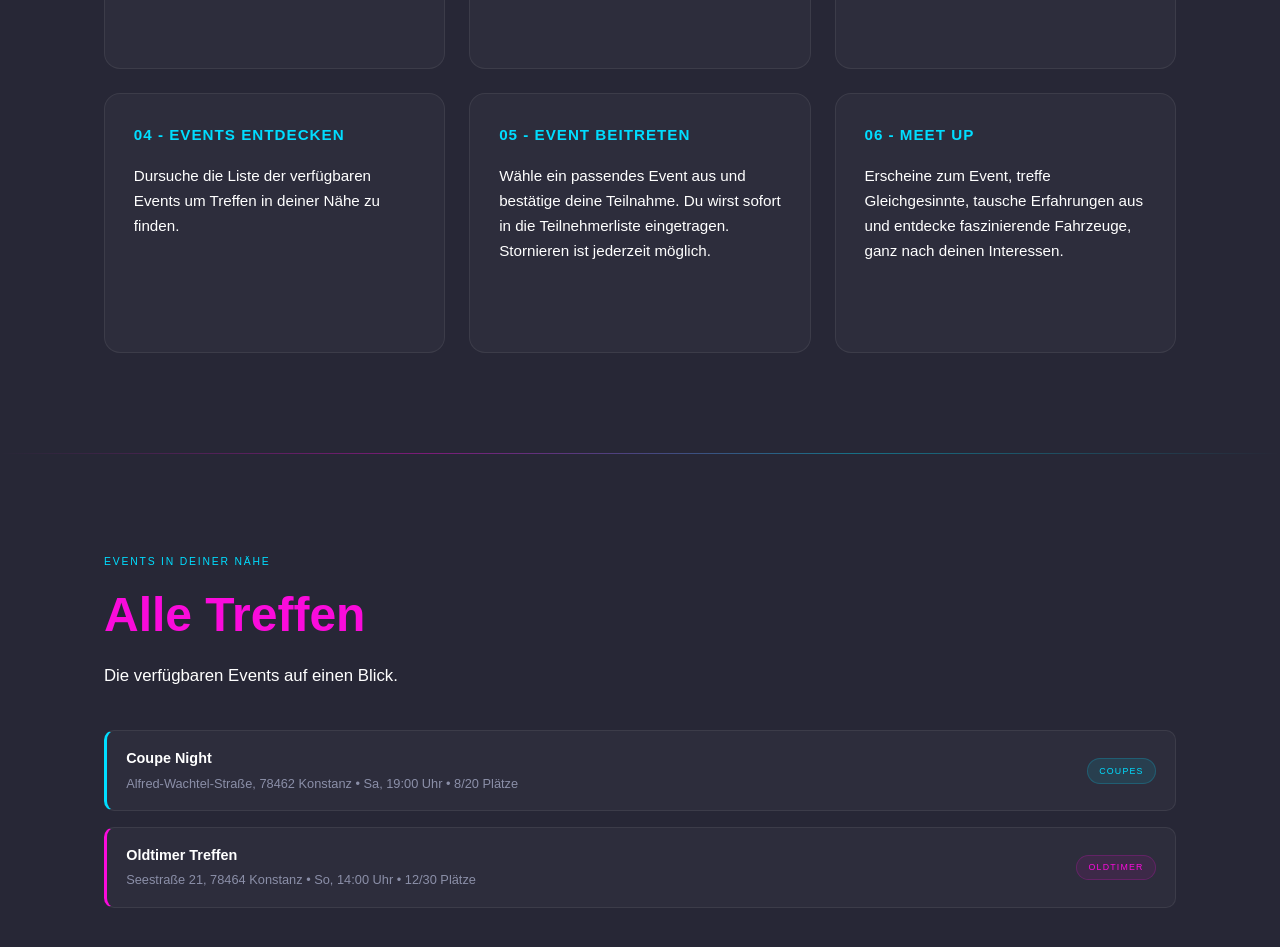
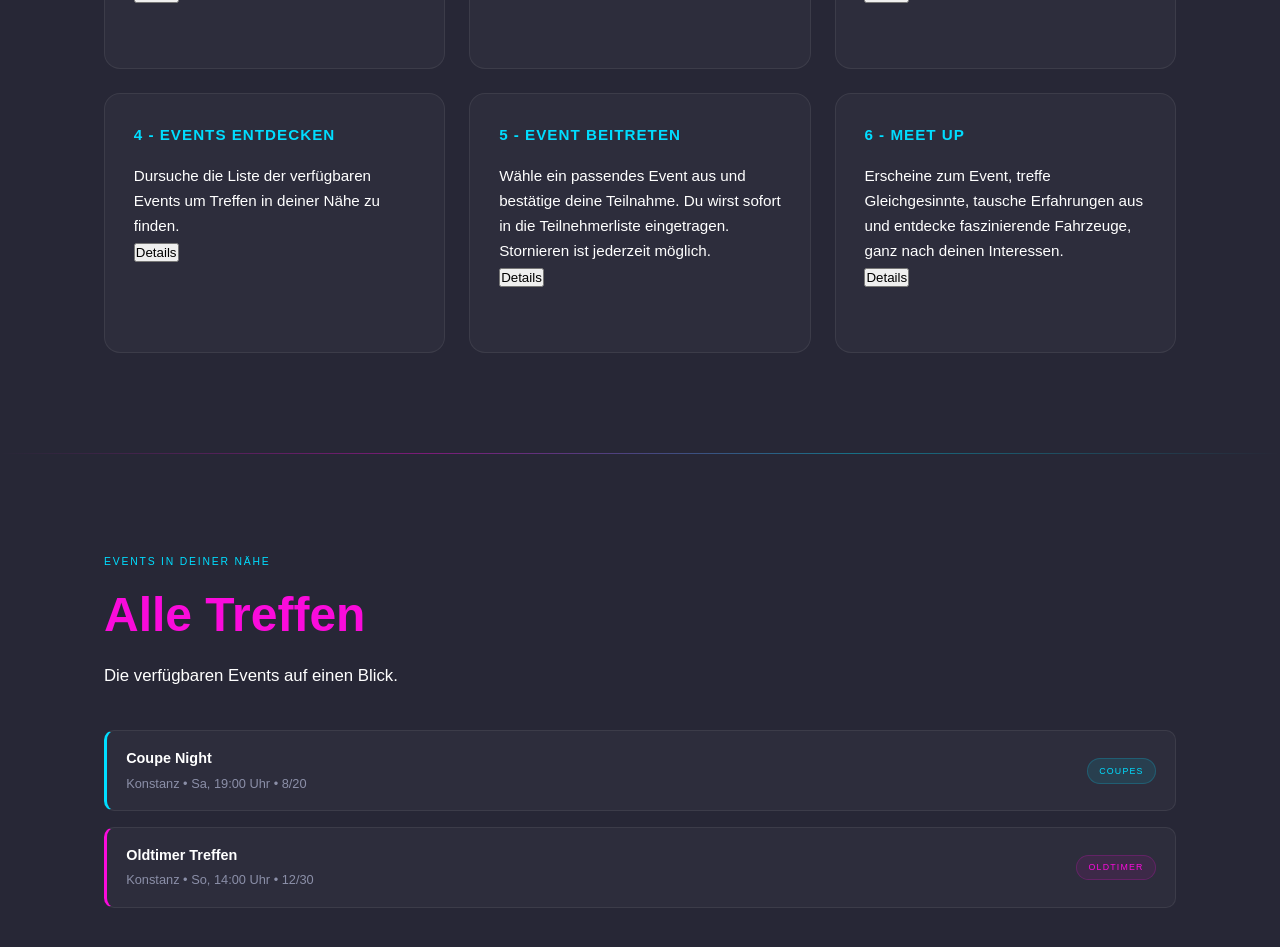
Before and after one commit to htwg-in-schneider/frontend-carmeet, a Vue app: page / in a window 1280 px wide. Shown: the part 1840-2787 px from the top of the page. Built offline with nearby package versions, Linux system fonts and the light colour scheme.

Commit message:
Iteration 3: Dynamic product loading from local data

```diff
--- a/src/App.vue
+++ b/src/App.vue
@@ -1,3 +1,24 @@
+<script>
+import { steps, events } from './data.js'
+
+export default {
+  data() {
+    return {
+      steps,
+      events
+    }
+  },
+  methods: {
+    showStep(step) {
+      alert(step.text)
+    },
+    showDetails(event) {
+      alert(event.description)
+    }
+  }
+}
+</script>
+
 <template>
   <div>
 
@@ -103,52 +124,20 @@
 
     <div class="steps-container">
 
-      <div class="step-card">
-        <div class="step-heading">01 - Registrierung</div>
+      <div class="step-card" v-for="step in steps" :key="step.id">
+        <div class="step-heading">
+          {{ step.id }} - {{ step.title }}
+        </div>
+
         <p class="step-desc">
-          Erstelle deinen kostenlosen Account mit Benutzername, Name, E-Mail-Adresse
-          und Passwort. Die Registrierung dauert weniger als eine Minute.
+          {{ step.text }}
         </p>
+
+        <button @click="showStep(step)">
+          Details
+        </button>
+
       </div>
-
-      <div class="step-card">
-        <div class="step-heading">02 - Anmelden</div>
-        <p class="step-desc">
-          Melde dich mit deiner E-Mail und deinem Passwort an.
-        </p>
-      </div>
-
-      <div class="step-card">
-        <div class="step-heading">03 - Fahrzeug anlegen</div>
-        <p class="step-desc">
-          Hinterlege dein Fahrzeug im Profil: Marke, Modell, Baujahr und Kategorie.
-          Dein Auto wird für die Teilnahme an kategorisierten Events benötigt.
-        </p>
-      </div>
-
-      <div class="step-card">
-        <div class="step-heading">04 - Events entdecken</div>
-        <p class="step-desc">
-          Dursuche die Liste der verfügbaren Events um Treffen in deiner Nähe zu finden.
-        </p>
-      </div>
-
-      <div class="step-card">
-        <div class="step-heading">05 - Event beitreten</div>
-        <p class="step-desc">
-          Wähle ein passendes Event aus und bestätige deine Teilnahme. Du wirst
-          sofort in die Teilnehmerliste eingetragen. Stornieren ist jederzeit möglich.
-        </p>
-      </div>
-
-      <div class="step-card">
-        <div class="step-heading">06 - Meet Up</div>
-        <p class="step-desc">
-          Erscheine zum Event, treffe Gleichgesinnte, tausche Erfahrungen aus und
-          entdecke faszinierende Fahrzeuge, ganz nach deinen Interessen.
-        </p>
-      </div>
-
     </div>
   </div>
 </section>
@@ -168,24 +157,14 @@
 
     <div class="event-cards-list">
 
-      <div class="event-mini-card">
+      <div class="event-mini-card" v-for="event in events" :key="event.id">
         <div>
-          <div class="event-mini-title">Coupe Night</div>
+          <div class="event-mini-title">{{ event.title }}</div>
           <div class="event-mini-info">
-            Alfred-Wachtel-Straße, 78462 Konstanz • Sa, 19:00 Uhr • 8/20 Plätze
+            {{ event.location }} • {{ event.time }} • {{ event.spots }}
           </div>
         </div>
-        <div class="event-mini-badge">Coupes</div>
-      </div>
-
-      <div class="event-mini-card">
-        <div>
-          <div class="event-mini-title">Oldtimer Treffen</div>
-          <div class="event-mini-info">
-            Seestraße 21, 78464 Konstanz • So, 14:00 Uhr • 12/30 Plätze
-          </div>
-        </div>
-        <div class="event-mini-badge oldtimer-badge">Oldtimer</div>
+        <div class="event-mini-badge" :class="event.category + '-badge'">{{ event.category }}</div>
       </div>
 
     </div>
--- /dev/null
+++ b/src/data.js
@@ -0,0 +1,53 @@
+export const steps = [
+  {
+    id: 1,
+    title: "Registrierung",
+    text: "Erstelle deinen kostenlosen Account mit Benutzername, Name, E-Mail-Adresse und Passwort. Die Registrierung dauert weniger als eine Minute."
+  },
+  {
+    id: 2,
+    title: "Anmelden",
+    text: "Melde dich mit deiner E-Mail und deinem Passwort an."
+  },
+  {
+    id: 3,
+    title: "Fahrzeug anlegen",
+    text: "Hinterlege dein Fahrzeug im Profil: Marke, Modell, Baujahr und Kategorie. Dein Auto wird für die Teilnahme an kategorisierten Events benötigt."
+  },
+  {
+    id: 4,
+    title: "Events entdecken",
+    text: "Dursuche die Liste der verfügbaren Events um Treffen in deiner Nähe zu finden."
+  },
+  {
+    id: 5,
+    title: "Event beitreten",
+    text: "Wähle ein passendes Event aus und bestätige deine Teilnahme. Du wirst sofort in die Teilnehmerliste eingetragen. Stornieren ist jederzeit möglich."
+  },
+  {
+    id: 6,
+    title: "Meet Up",
+    text: "Erscheine zum Event, treffe Gleichgesinnte, tausche Erfahrungen aus und entdecke faszinierende Fahrzeuge, ganz nach deinen Interessen."
+  }
+]
+
+export const events = [
+  {
+    id: 1,
+    title: "Coupe Night",
+    location: "Konstanz",
+    time: "Sa, 19:00 Uhr",
+    spots: "8/20",
+    category: "coupes",
+    description: "Treffen für Coupe Fahrzeuge."
+  },
+  {
+    id: 2,
+    title: "Oldtimer Treffen",
+    location: "Konstanz",
+    time: "So, 14:00 Uhr",
+    spots: "12/30",
+    category: "oldtimer",
+    description: "Klassiker Treffen."
+  }
+]
```
